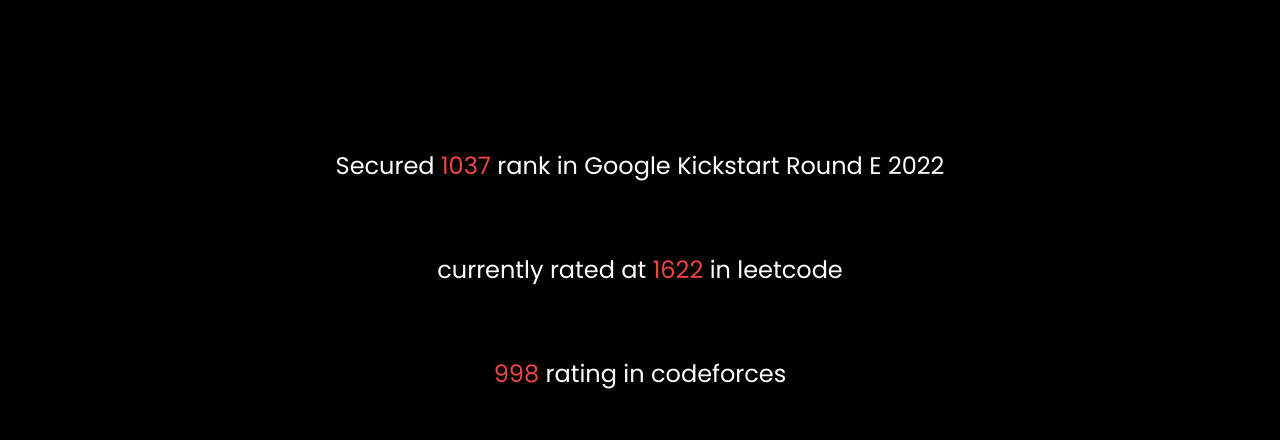
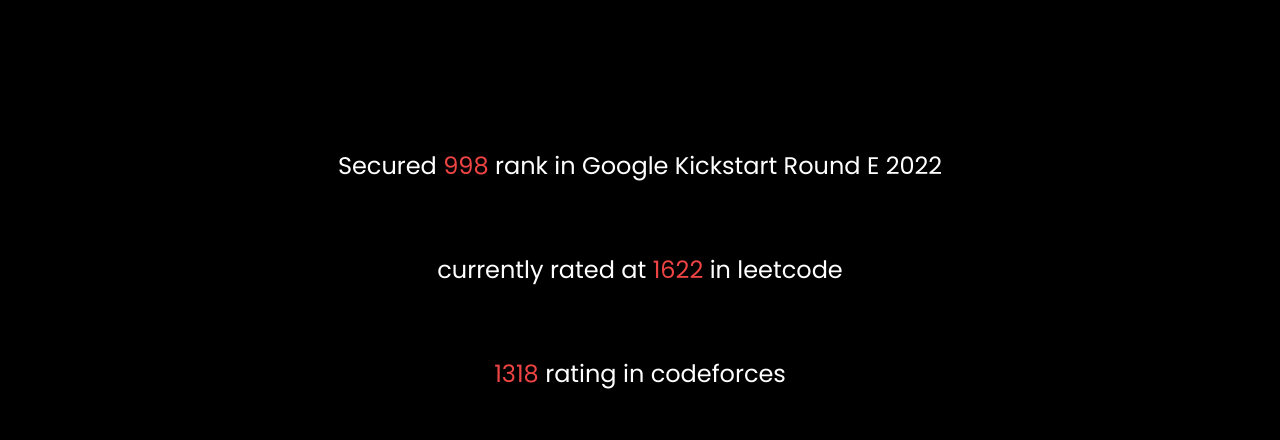
Before and after one commit to rohitth-bandaru/portfolio-website, a React (Create React App) app: page / in a window 1280 px wide. Shown: the part 2398-2838 px from the top of the page. Built offline with nearby package versions, Linux system fonts and the light colour scheme.

Commit message:
updated final results of google kickstart round E

```diff
--- a/src/components/CodingProfile.jsx
+++ b/src/components/CodingProfile.jsx
@@ -6,14 +6,14 @@
       <div class="w-full h-14"></div>
       <div class="w-full h-96  text-2xl flex flex-col justify-center items-center justify-around">
         <div class="">
-          Secured <span class="text-red-500">1037</span> rank in Google
-          Kickstart Round E 2022
+          Secured <span class="text-red-500">998</span> rank in Google Kickstart
+          Round E 2022
         </div>
         <div class="">
           currently rated at <span class="text-red-500">1622</span> in leetcode
         </div>
         <div class="">
-          <span class="text-red-500">998</span> rating in codeforces
+          <span class="text-red-500">1318</span> rating in codeforces
         </div>
         <div></div>
       </div>
```
